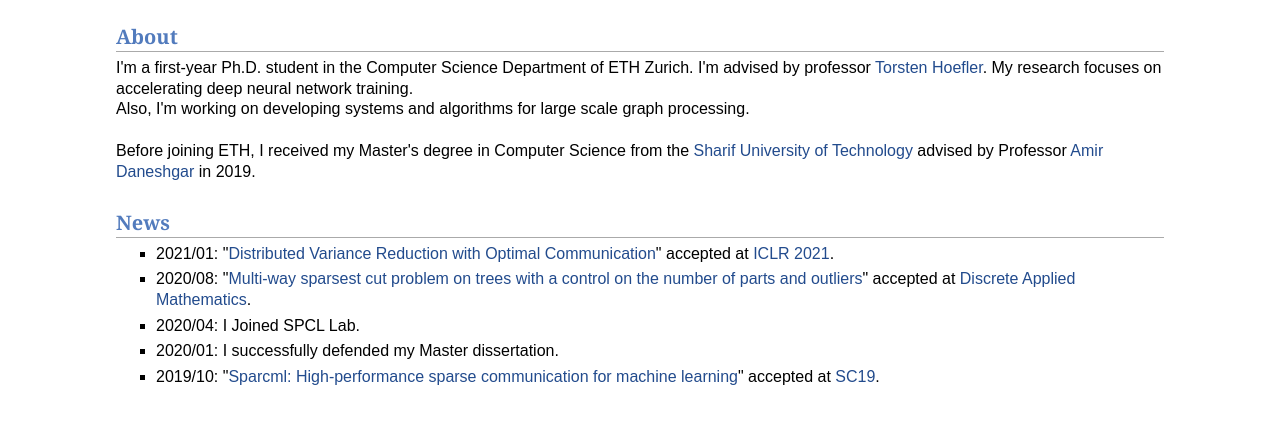
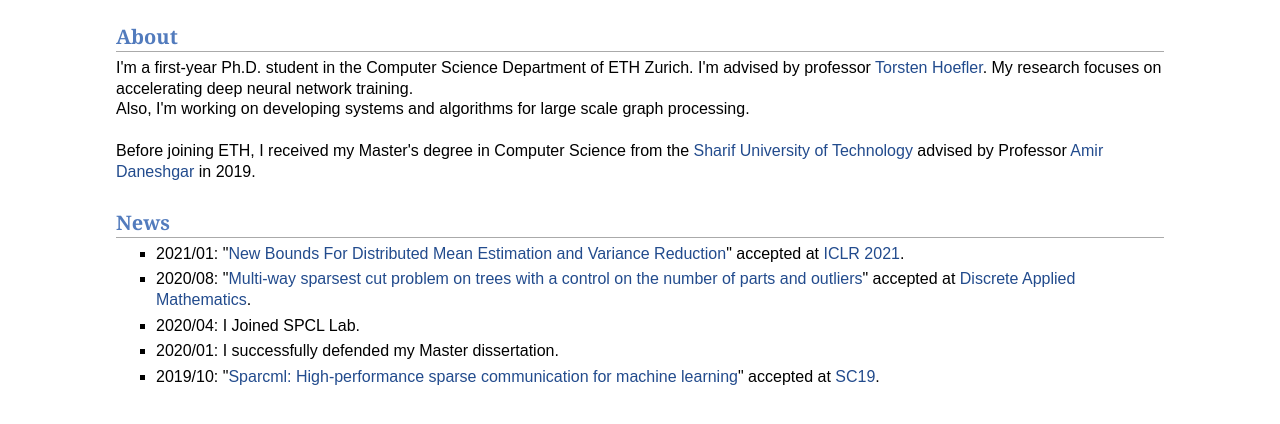
Before and after one commit to sashkboos/sashkboos.github.io, a plain HTML site: page index.html in a window 1280 px wide. Shown: the part 188-612 px from the top of the page. Drawn offline with Linux system fonts and the light colour scheme.

Commit message:
Paper link fixed

```diff
--- a/index.html
+++ b/index.html
@@ -40,7 +40,7 @@ Before joining ETH, I received my Master's degree in Computer Science from the <
 <h2>News</h2>
 <ul>
 
-<li><p> 2021/01: "<a href="https://arxiv.org/abs/2002.09268">Distributed Variance Reduction with Optimal Communication</a>" accepted at  <a href="https://openreview.net/group?id=ICLR.cc/2021/Conference">ICLR 2021</A>.</p></li>
+<li><p> 2021/01: "<a href="https://openreview.net/forum?id=t86MwoUCCNe">New Bounds For Distributed Mean Estimation and Variance Reduction</a>" accepted at  <a href="https://openreview.net/group?id=ICLR.cc/2021/Conference">ICLR 2021</A>.</p></li>
 
 <li><p> 2020/08: "<a href="https://www.sciencedirect.com/science/article/pii/S0166218X20304984">Multi-way sparsest cut problem on trees with a control on the number of parts and outliers</a>" accepted at  <a href="https://www.sciencedirect.com/journal/discrete-applied-mathematics">Discrete Applied Mathematics</A>.</p></li>
 <li><p>2020/04: I Joined SPCL Lab.</p></li>
```
